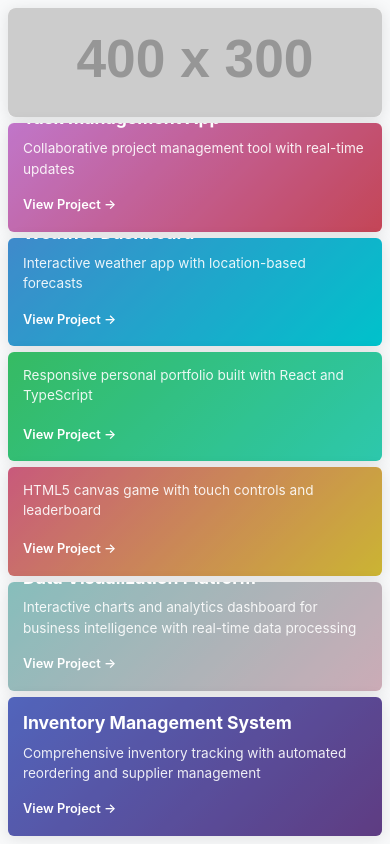
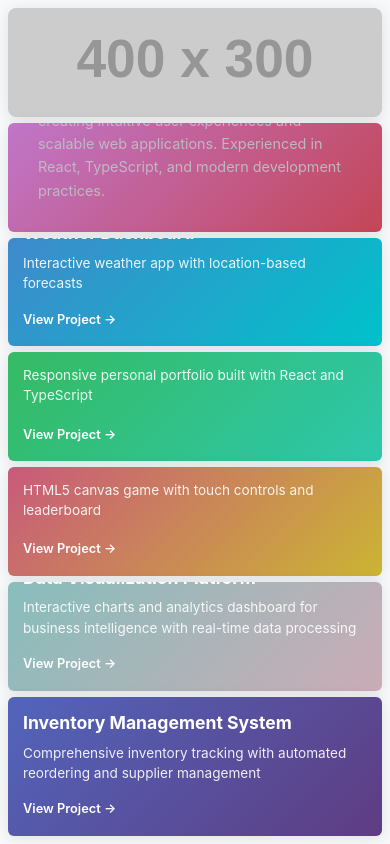
Before and after one commit to MarkA-Quipit/Grid-Portfolio, a React (Create React App) app: page / in a window 390 px wide. Built offline with nearby package versions, Linux system fonts and the light colour scheme; the HTML template or start-up script is replaced by a standard one.

Commit message:
updated second box to be a description

```diff
--- a/src/components/ProjectCard.css
+++ b/src/components/ProjectCard.css
@@ -182,4 +182,51 @@
 .project-card.image-placeholder:hover {
   transform: translateY(-2px);
   box-shadow: 0 4px 20px rgba(0, 0, 0, 0.15);
+}/
+* Personal section styles */
+.project-card.personal-section {
+  background: linear-gradient(135deg, #2c3e50 0%, #34495e 100%);
+  display: flex;
+  align-items: center;
+  justify-content: center;
+  text-align: center;
 }
+
+.personal-content {
+  position: relative;
+  z-index: 2;
+  color: white;
+  padding: 20px;
+}
+
+.personal-name {
+  font-size: 1.8rem;
+  font-weight: 700;
+  margin-bottom: 16px;
+  line-height: 1.2;
+  color: #ecf0f1;
+}
+
+.personal-summary {
+  font-size: 1rem;
+  line-height: 1.6;
+  opacity: 0.9;
+  color: #bdc3c7;
+  margin: 0;
+}
+
+/* Responsive adjustments for personal section */
+@media (max-width: 768px) {
+  .personal-name {
+    font-size: 1.4rem;
+    margin-bottom: 12px;
+  }
+
+  .personal-summary {
+    font-size: 0.9rem;
+  }
+
+  .personal-content {
+    padding: 15px;
+  }
+}
--- a/src/components/ProjectCard.tsx
+++ b/src/components/ProjectCard.tsx
@@ -8,9 +8,22 @@ interface ProjectCardProps {
   size: 'large-vertical' | 'medium-horizontal' | 'small-square' | 'wide-horizontal';
   isImagePlaceholder?: boolean;
   imageSrc?: string;
+  isPersonalSection?: boolean;
+  personalName?: string;
+  personalSummary?: string;
 }
 
-const ProjectCard: React.FC<ProjectCardProps> = ({ title, description, link, size, isImagePlaceholder, imageSrc }) => {
+const ProjectCard: React.FC<ProjectCardProps> = ({
+  title,
+  description,
+  link,
+  size,
+  isImagePlaceholder,
+  imageSrc,
+  isPersonalSection,
+  personalName,
+  personalSummary
+}) => {
   if (isImagePlaceholder) {
     return (
       <div className={`project-card ${size} image-placeholder`}>
@@ -20,6 +33,17 @@ const ProjectCard: React.FC<ProjectCardProps> = ({ title, description, link, siz
             alt="Sample placeholder"
             className="placeholder-image"
           />
+        </div>
+      </div>
+    );
+  }
+
+  if (isPersonalSection) {
+    return (
+      <div className={`project-card ${size} personal-section`}>
+        <div className="personal-content">
+          <h2 className="personal-name">{personalName || "Your Name"}</h2>
+          <p className="personal-summary">{personalSummary || "Brief personal summary goes here."}</p>
         </div>
       </div>
     );
--- a/src/components/ProjectGrid.tsx
+++ b/src/components/ProjectGrid.tsx
@@ -10,6 +10,9 @@ interface Project {
   size: 'large-vertical' | 'medium-horizontal' | 'small-square' | 'wide-horizontal';
   isImagePlaceholder?: boolean;
   imageSrc?: string;
+  isPersonalSection?: boolean;
+  personalName?: string;
+  personalSummary?: string;
 }
 
 const ProjectGrid: React.FC = () => {
@@ -27,7 +30,10 @@ const ProjectGrid: React.FC = () => {
       title: "Task Management App",
       description: "Collaborative project management tool with real-time updates",
       link: "#",
-      size: "medium-horizontal"
+      size: "medium-horizontal",
+      isPersonalSection: true,
+      personalName: "Alex Johnson",
+      personalSummary: "Full-stack developer passionate about creating intuitive user experiences and scalable web applications. Experienced in React, TypeScript, and modern development practices."
     },
     {
       id: 3,
@@ -77,6 +83,9 @@ const ProjectGrid: React.FC = () => {
           size={project.size}
           isImagePlaceholder={project.isImagePlaceholder}
           imageSrc={project.imageSrc}
+          isPersonalSection={project.isPersonalSection}
+          personalName={project.personalName}
+          personalSummary={project.personalSummary}
         />
       ))}
     </div>
```
